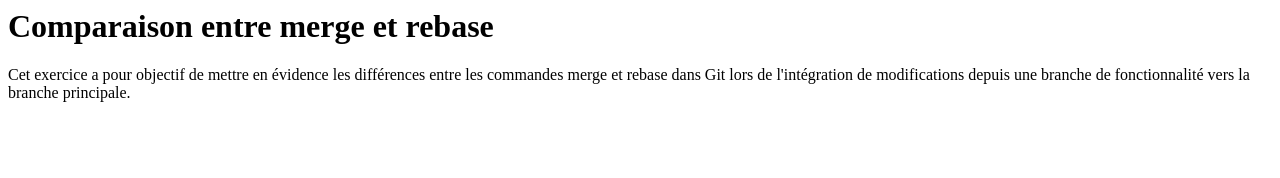
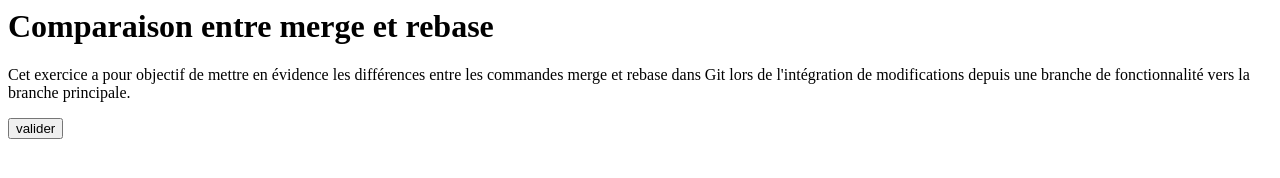
Before and after one commit to Mangassouba/tp-42-exo5, a plain HTML site: page index.html in a window 1280 px wide. Drawn offline with Linux system fonts and the light colour scheme.

Commit message:
add button

```diff
--- a/index.html
+++ b/index.html
@@ -4,4 +4,5 @@
         dans Git lors de l'intégration de modifications depuis une branche de fonctionnalité vers la branche
         principale.
     </p>
+    <button>valider</button>
 </div>
```
